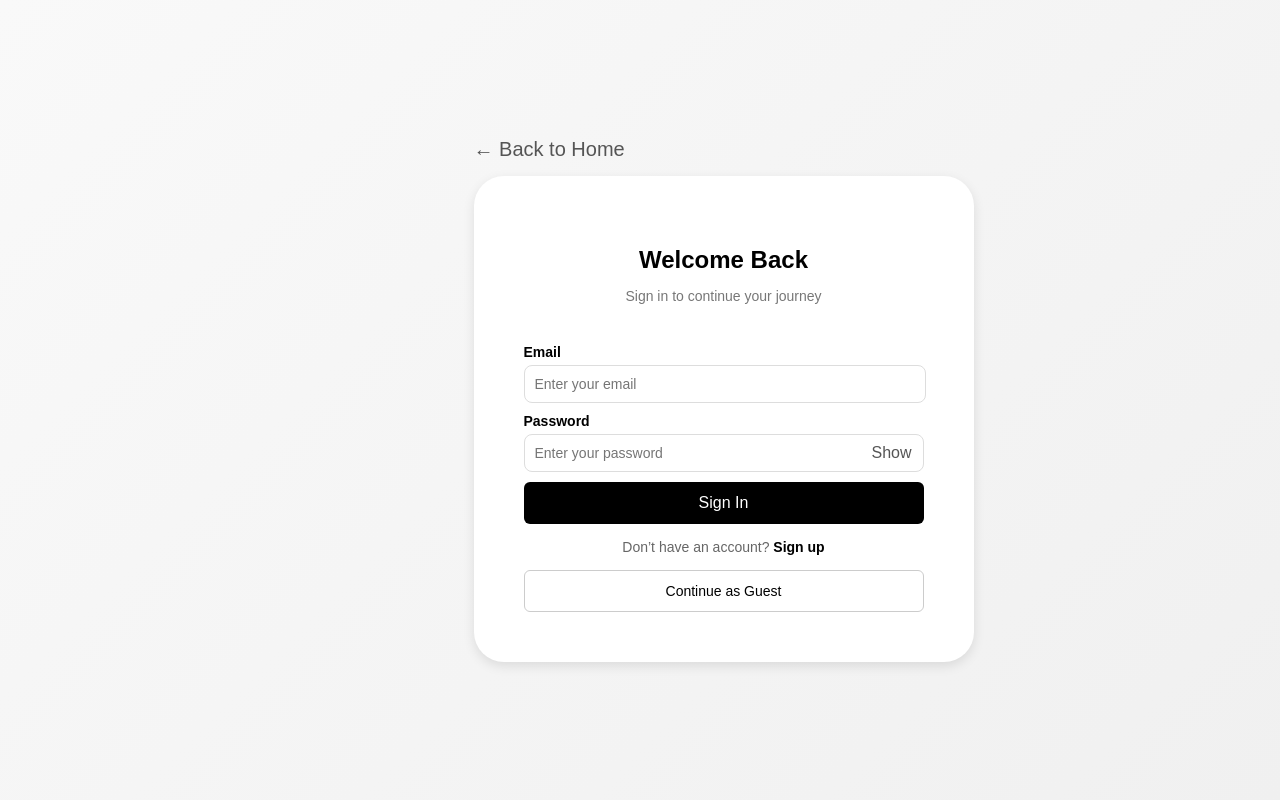
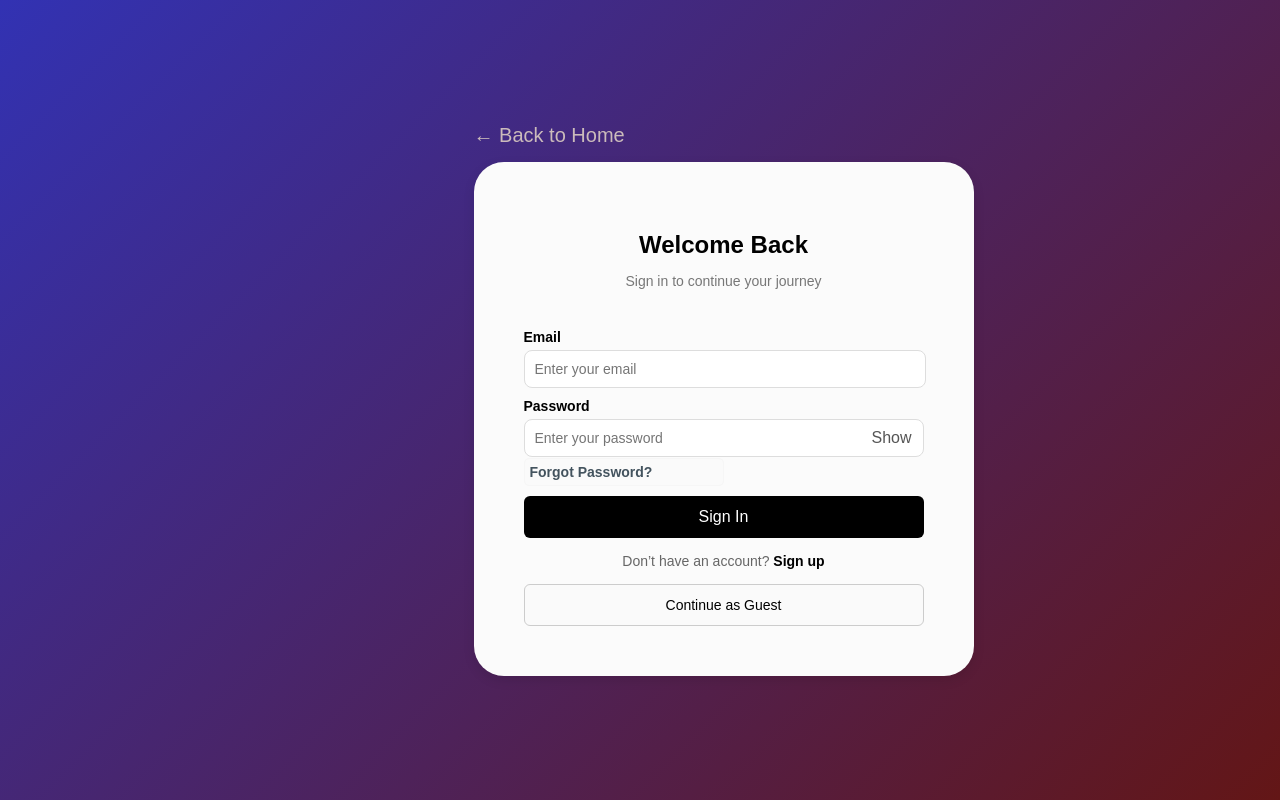
Before and after one commit to SIH2025-travel/Tourism, a React (Vite) app: page / in a window 1280 px wide. Built offline with nearby package versions, Linux system fonts and the light colour scheme.

Commit message:
Fix merge

```diff
--- a/src/Styles/LoginPage.css
+++ /dev/null
@@ -1,130 +0,0 @@
-/* Background */
-body {
-  font-family: Arial, sans-serif;
-  background: linear-gradient(135deg, #f9f9f9, #f0f0f0);
-  margin: 0;
-  display: flex;
-  justify-content: center;
-  align-items: center;
-  height: 100vh;
-}
-
-/* Container */
-.login-container {
-  width: 500%;
-  max-width: 500px;
-}
-
-.back-link {
-  margin-bottom: 15px;
-  color: #555;
-  font-size: 20px;
-  cursor: pointer;
-}
-
-/* Box */
-.login-box {
-  background: #fff;
-  padding: 50px;
-  border-radius: 30px;
-  box-shadow: 0 4px 12px rgba(0,0,0,0.1);
-  text-align: center;
-}
-
-.login-box h2 {
-  margin-bottom: 10px;
-}
-
-.subtitle {
-  color: #777;
-  margin-bottom: 40px;
-  font-size: 14px;
-}
-
-/* Form */
-form {
-  text-align: left;
-}
-
-label {
-  display: block;
-  font-size: 14px;
-  margin: 10px 0 5px;
-  font-weight: bold;
-}
-
-input {
-  width: 95%;
-  padding: 10px;
-  border: 1px solid #ddd;
-  border-radius: 8px;
-  font-size: 14px;
-  outline: none;
-}
-
-/* Password Wrapper */
-.password-wrapper {
-  position: relative;
-  display: flex;
-  align-items: center;
-}
-
-.password-wrapper input {
-  width: 100%;
-  padding-right: 40px; /* space for the icon */
-}
-
-.toggle-password {
-  position: absolute;
-  right: 12px;
-  background: none;
-  border: none;
-  cursor: pointer;
-  font-size: 16px;
-  color: #555;
-  top: 50%;
-  transform: translateY(-50%);
-}
-
-/* Buttons */
-.signin-btn {
-  width: 100%;
-  padding: 12px;
-  background: #000;
-  color: white;
-  font-size: 16px;
-  border: none;
-  border-radius: 6px;
-  cursor: pointer;
-  margin-top: 10px;
-}
-
-.signin-btn:hover {
-  background: #222;
-}
-
-.signup-text {
-  font-size: 14px;
-  margin: 15px 0;
-  color: #666;
-}
-
-.signup-text a {
-  color: #000;
-  text-decoration: none;
-  font-weight: bold;
-}
-
-.guest-btn {
-  width: 100%;
-  padding: 12px;
-  background: white;
-  border: 1px solid #ccc;
-  border-radius: 6px;
-  cursor: pointer;
-  font-size: 14px;
-}
-
-.guest-btn:hover {
-  background: #f6f2f2;
-}
--- a/src/Styles/SignUp.css
+++ /dev/null
@@ -1,131 +0,0 @@
-/* Background */
-body {
-  font-family: Arial, sans-serif;
-  background: linear-gradient(135deg, #f9f9f9, #f0f0f0);
-  margin: 0;
-  display: flex;
-  justify-content: center;
-  align-items: center;
-  height: 100vh;
-}
-
-/* Container */
-.login-container {
-  width: 500%;
-  max-width: 500px;
-  align-items: center;
-}
-
-.back-link {
-  margin-bottom: 15px;
-  color: #555;
-  font-size: 20px;
-  cursor: pointer;
-}
-
-/* Box */
-.login-box {
-  background: #fff;
-  padding: 50px;
-  border-radius: 30px;
-  box-shadow: 0 4px 12px rgba(0,0,0,0.1);
-  text-align: center;
-}
-
-.login-box h2 {
-  margin-bottom: 10px;
-}
-
-.subtitle {
-  color: #777;
-  margin-bottom: 40px;
-  font-size: 14px;
-}
-
-/* Form */
-form {
-  text-align: left;
-}
-
-label {
-  display: block;
-  font-size: 14px;
-  margin: 10px 0 5px;
-  font-weight: bold;
-}
-
-input {
-  width: 95%;
-  padding: 10px;
-  border: 1px solid #ddd;
-  border-radius: 8px;
-  font-size: 14px;
-  outline: none;
-}
-
-/* Password Wrapper */
-.password-wrapper {
-  position: relative;
-  display: flex;
-  align-items: center;
-}
-
-.password-wrapper input {
-  width: 100%;
-  padding-right: 40px; /* space for the icon */
-}
-
-.toggle-password {
-  position: absolute;
-  right: 12px;
-  background: none;
-  border: none;
-  cursor: pointer;
-  font-size: 16px;
-  color: #555;
-  top: 50%;
-  transform: translateY(-50%);
-}
-
-/* Buttons */
-.signin-btn {
-  width: 100%;
-  padding: 12px;
-  background: #000;
-  color: white;
-  font-size: 16px;
-  border: none;
-  border-radius: 6px;
-  cursor: pointer;
-  margin-top: 10px;
-}
-
-.signin-btn:hover {
-  background: #222;
-}
-
-.signup-text {
-  font-size: 14px;
-  margin: 15px 0;
-  color: #666;
-}
-
-.signup-text a {
-  color: #000;
-  text-decoration: none;
-  font-weight: bold;
-}
-
-.guest-btn {
-  width: 100%;
-  padding: 12px;
-  background: white;
-  border: 1px solid #ccc;
-  border-radius: 6px;
-  cursor: pointer;
-  font-size: 14px;
-}
-
-.guest-btn:hover {
-  background: #f6f2f2;
-}
--- a/src/components/LoginPage.jsx
+++ b/src/components/LoginPage.jsx
@@ -1,7 +1,7 @@
 // LoginPage.jsx
 import React, { useState } from "react";
 import { Link } from "react-router-dom"; // Import Link
-import "../Styles/LoginPage.css";
+import "../index.css";
 
 function LoginPage() {
   const [showPassword, setShowPassword] = useState(false);
@@ -31,6 +31,10 @@ function LoginPage() {
             </span>
           </div>
 
+          <button className="forgot-password">Forgot Password?</button>
+
+
+
           <button type="submit" className="signin-btn">
             Sign In
           </button>
--- a/src/components/SignUp.jsx
+++ b/src/components/SignUp.jsx
@@ -1,7 +1,7 @@
 // SignUp.jsx
 import React, { useState } from "react";
 import { Link } from "react-router-dom"; // Import Link
-import "../Styles/SignUp.css";
+import "../index.css";
 
 function SignUp() {
   const [showPassword, setShowPassword] = useState(false);
@@ -14,6 +14,9 @@ function SignUp() {
         <p className="subtitle">Sign up to start exploring North Bengal</p>
 
         <form>
+          <label>Name</label>
+          <input type="name" placeholder="Enter your name" />
+
           <label>Email</label>
           <input type="email" placeholder="Enter your email" />
 
@@ -37,7 +40,7 @@ function SignUp() {
         </form>
 
         <p className="signin-text">
-          Already have an account? <Link to="/">Sign in</Link> {/* Navigation Link */}
+          Already have an account? <Link to="/">sign in</Link> {/* Navigation Link */}
         </p>
 
         <button className="guest-btn">Continue as Guest</button>
--- a/src/index.css
+++ b/src/index.css
@@ -1,7 +1,7 @@
 /* Background */
 body {
   font-family: Arial, sans-serif;
-  background: linear-gradient(135deg, #f9f9f9, #f0f0f0);
+  background: linear-gradient(135deg, #3232b3, #631616);
   margin: 0;
   display: flex;
   justify-content: center;
@@ -13,18 +13,20 @@ body {
 .login-container {
   width: 500%;
   max-width: 500px;
+  align-items: center;
+
 }
 
 .back-link {
   margin-bottom: 15px;
-  color: #555;
+  color: #cbbbbb;
   font-size: 20px;
   cursor: pointer;
 }
 
 /* Box */
 .login-box {
-  background: #fff;
+  background: #fbfbfb;
   padding: 50px;
   border-radius: 30px;
   box-shadow: 0 4px 12px rgba(0,0,0,0.1);
@@ -87,6 +89,36 @@ input {
 }
 
 /* Buttons */
+.signup-btn {
+  width: 100%;
+  padding: 12px;
+  background: #000;
+  color: white;
+  font-size: 16px;
+  border: none;
+  border-radius: 6px;
+  cursor: pointer;
+  margin-top: 10px;
+}
+
+.signup-btn:hover {
+  background: #222;
+}
+
+.signin-text {
+  font-size: 14px;
+  margin: 15px 0;
+  color: #666;
+}
+
+.signin-text a {
+  color: #000;
+  text-decoration: none;
+  font-weight: bold;
+}
+
+
+/* Buttons */
 .signin-btn {
   width: 100%;
   padding: 12px;
@@ -118,7 +150,7 @@ input {
 .guest-btn {
   width: 100%;
   padding: 12px;
-  background: white;
+  background: rgb(250, 250, 250);
   border: 1px solid #ccc;
   border-radius: 6px;
   cursor: pointer;
@@ -128,3 +160,17 @@ input {
 .guest-btn:hover {
   background: #f6f2f2;
 }
+
+.forgot-password {
+  width: 50%;
+  padding: 5px;
+  background: rgb(250, 250, 250);
+  border: 1px solid #f6f6f6;
+  border-radius: 5px;
+  cursor: pointer;
+  font-size: 14px;
+  margin-top: 1px;
+  color: #43535e;
+  text-align: left;
+  font-weight: bold;
+}
```
